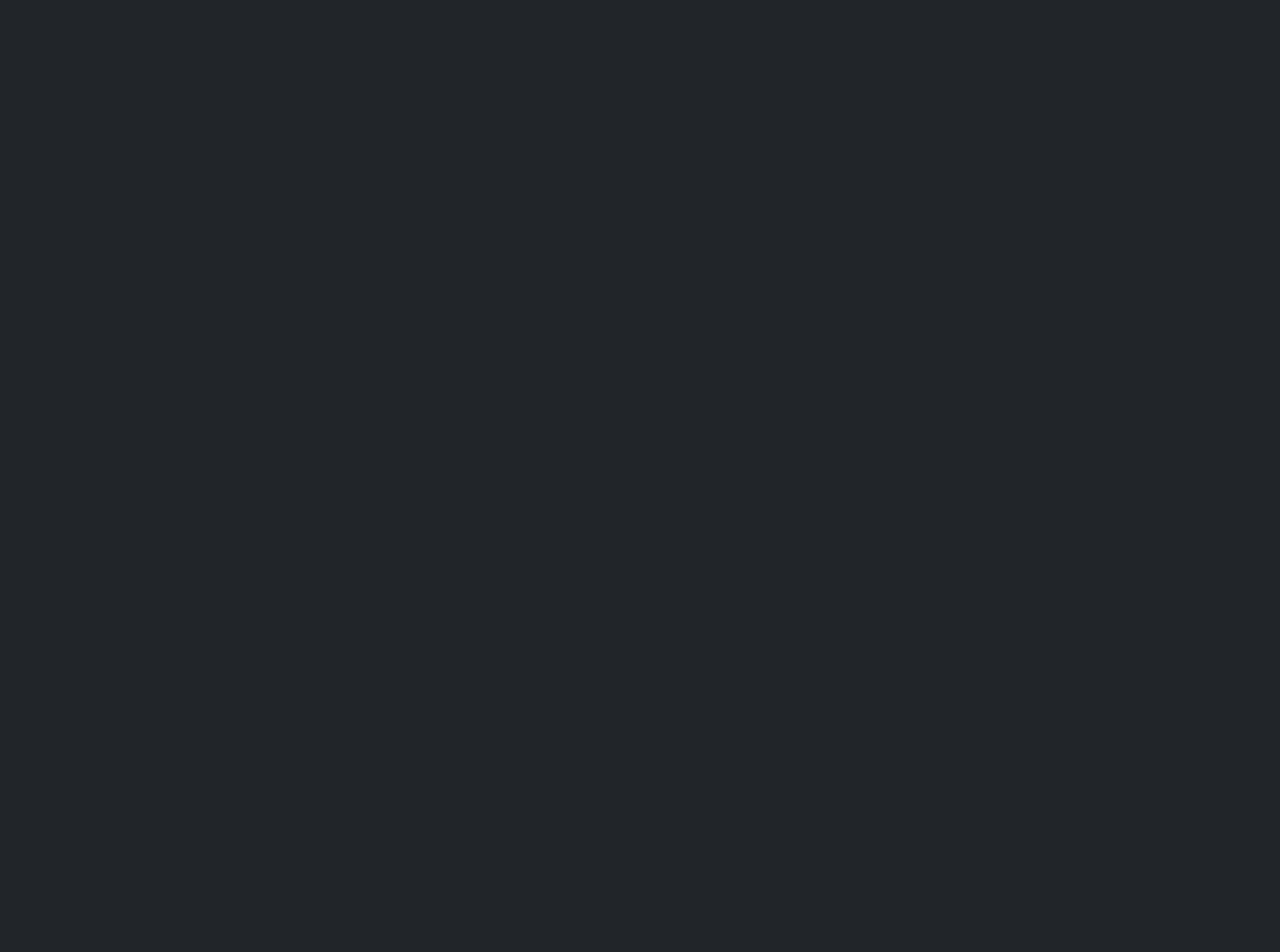
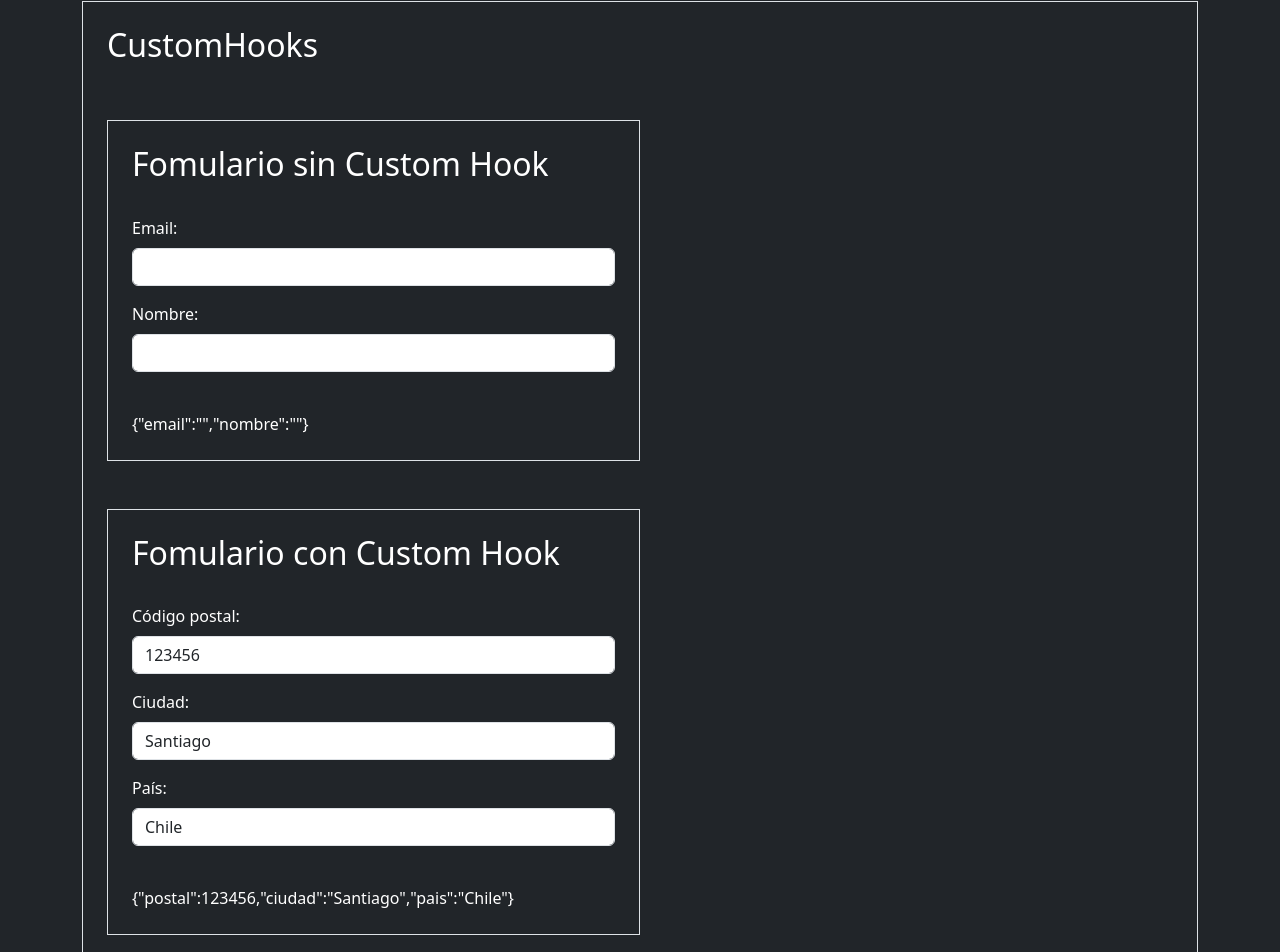
Before and after one commit to GuidoEspinoza/React-Typescript, a React (Vite) app: page / in a window 1280 px wide. Shown: the part 1880-2832 px from the top of the page. Before the commit the page ends 1833 px from the top, so only its background shows below. Built offline with nearby package versions, Linux system fonts and the light colour scheme.

Commit message:
custom hooks

```diff
--- a/src/App.tsx
+++ b/src/App.tsx
@@ -4,6 +4,9 @@
 import { TimerPadre } from "./components/TimerPadre";
 
 import { ContadorRed } from "./components/ContadorRed";
+
+import { Formulario } from "./components/Formulario";
+import { Formulario2 } from './components/Formulario2';
 
 function App() {
 
@@ -23,6 +26,11 @@
         <h2>useReducer</h2>
         <ContadorRed />
       </div>
+      <div className="d-flex flex-column border mt-5 p-4">
+        <h2>CustomHooks</h2>
+        <Formulario />
+        <Formulario2 />
+      </div>
     </>
   )
 }
--- /dev/null
+++ b/src/components/Formulario.tsx
@@ -0,0 +1,46 @@
+import { ChangeEvent, useState } from "react"
+
+
+export const Formulario = () => {
+
+    const [formulario, setFormulario] = useState({
+        email: '',
+        nombre: ''
+    })
+
+    const handleChange = ({ target }: ChangeEvent<HTMLInputElement>) => {
+        const { name, value } = target
+
+        setFormulario({
+            ...formulario,
+            [name]: value
+        })
+    }
+
+    return (
+        <div className="d-flex flex-column mt-5 border p-4 row-gap-4 w-50">
+            <h2>Fomulario sin Custom Hook</h2>
+            <form autoComplete="off">
+                <div className="mb-3">
+                    <label className="form-label">Email:</label>
+                    <input
+                        type="email"
+                        className="form-control"
+                        name="email"
+                        onChange={handleChange}
+                    />
+                </div>
+                <div className="mb-3">
+                    <label className="form-label">Nombre:</label>
+                    <input
+                        type="text"
+                        className="form-control"
+                        name="nombre"
+                        onChange={handleChange}
+                    />
+                </div>
+            </form>
+            <span>{JSON.stringify(formulario)}</span>
+        </div>
+    )
+}
--- /dev/null
+++ b/src/components/Formulario2.tsx
@@ -0,0 +1,57 @@
+import { useForm } from "../hooks/useForm"
+
+interface FormData {
+    postal: number,
+    ciudad: string,
+    pais: string
+}
+
+export const Formulario2 = () => {
+
+    const { formulario, handleChange } = useForm<FormData>({
+        postal: 123456,
+        ciudad: 'Santiago',
+        pais: 'Chile'
+    })
+
+    const { postal, ciudad, pais } = formulario
+
+    return (
+        <div className="d-flex flex-column mt-5 border p-4 row-gap-4 w-50">
+            <h2>Fomulario con Custom Hook</h2>
+            <form autoComplete="off">
+                <div className="mb-3">
+                    <label className="form-label">Código  postal:</label>
+                    <input
+                        type="number"
+                        className="form-control"
+                        name="postal"
+                        value={postal}
+                        onChange={handleChange}
+                    />
+                </div>
+                <div className="mb-3">
+                    <label className="form-label">Ciudad:</label>
+                    <input
+                        type="text"
+                        className="form-control"
+                        name="ciudad"
+                        value={ciudad}
+                        onChange={handleChange}
+                    />
+                </div>
+                <div className="mb-3">
+                    <label className="form-label">País:</label>
+                    <input
+                        type="text"
+                        className="form-control"
+                        name="pais"
+                        value={pais}
+                        onChange={handleChange}
+                    />
+                </div>
+            </form>
+            <span>{JSON.stringify(formulario)}</span>
+        </div>
+    )
+}
--- /dev/null
+++ b/src/hooks/useForm.tsx
@@ -0,0 +1,21 @@
+import { ChangeEvent, useState } from "react"
+
+// export function useForm<T>(initialState: T) {
+export const useForm = <T extends Object>(initialState: T) => {
+
+    const [formulario, setFormulario] = useState(initialState)
+
+    const handleChange = ({ target }: ChangeEvent<HTMLInputElement>) => {
+        const { name, value } = target
+
+        setFormulario({
+            ...formulario,
+            [name]: value
+        })
+    }
+
+    return {
+        formulario,
+        handleChange
+    }
+}
```
